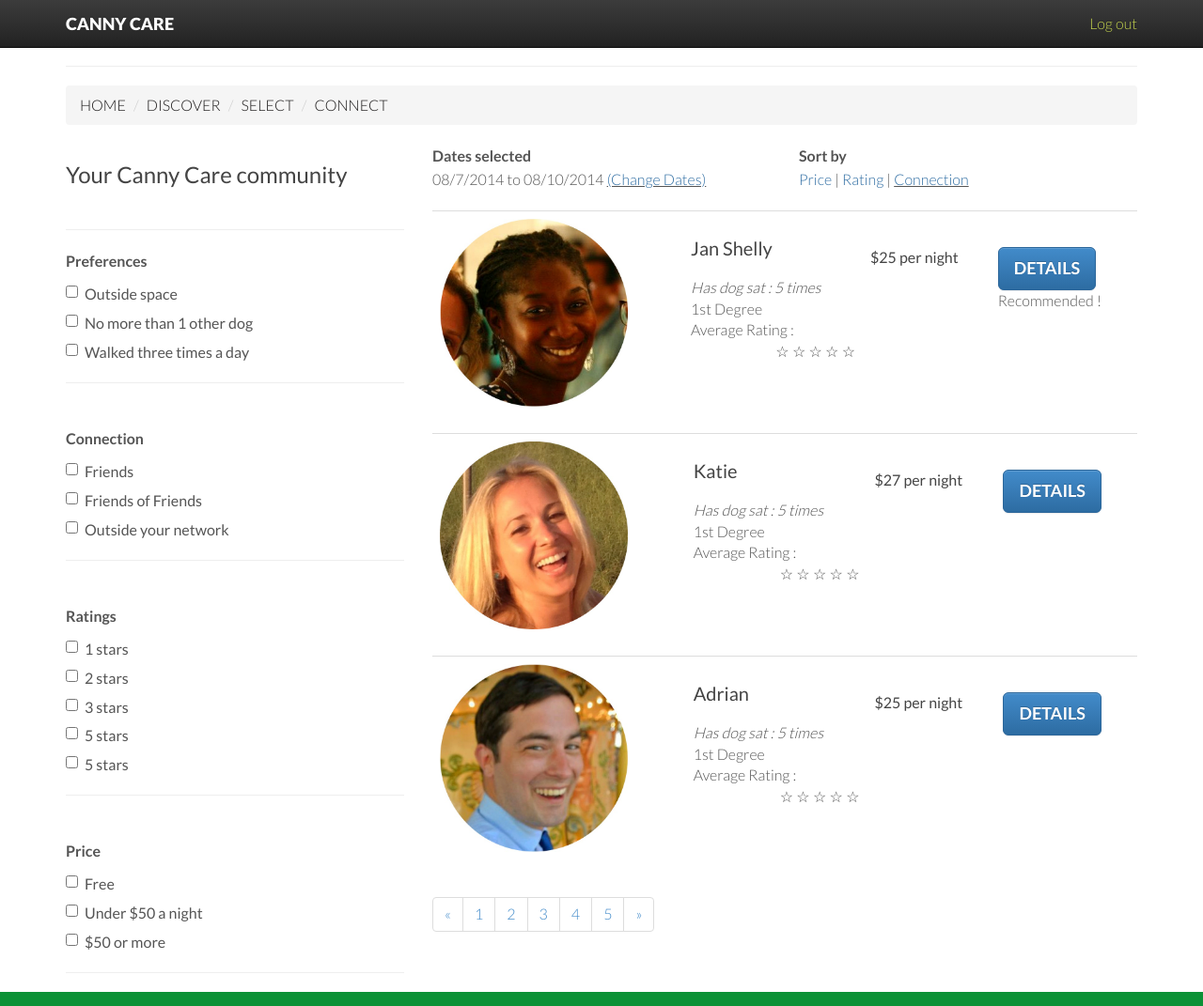
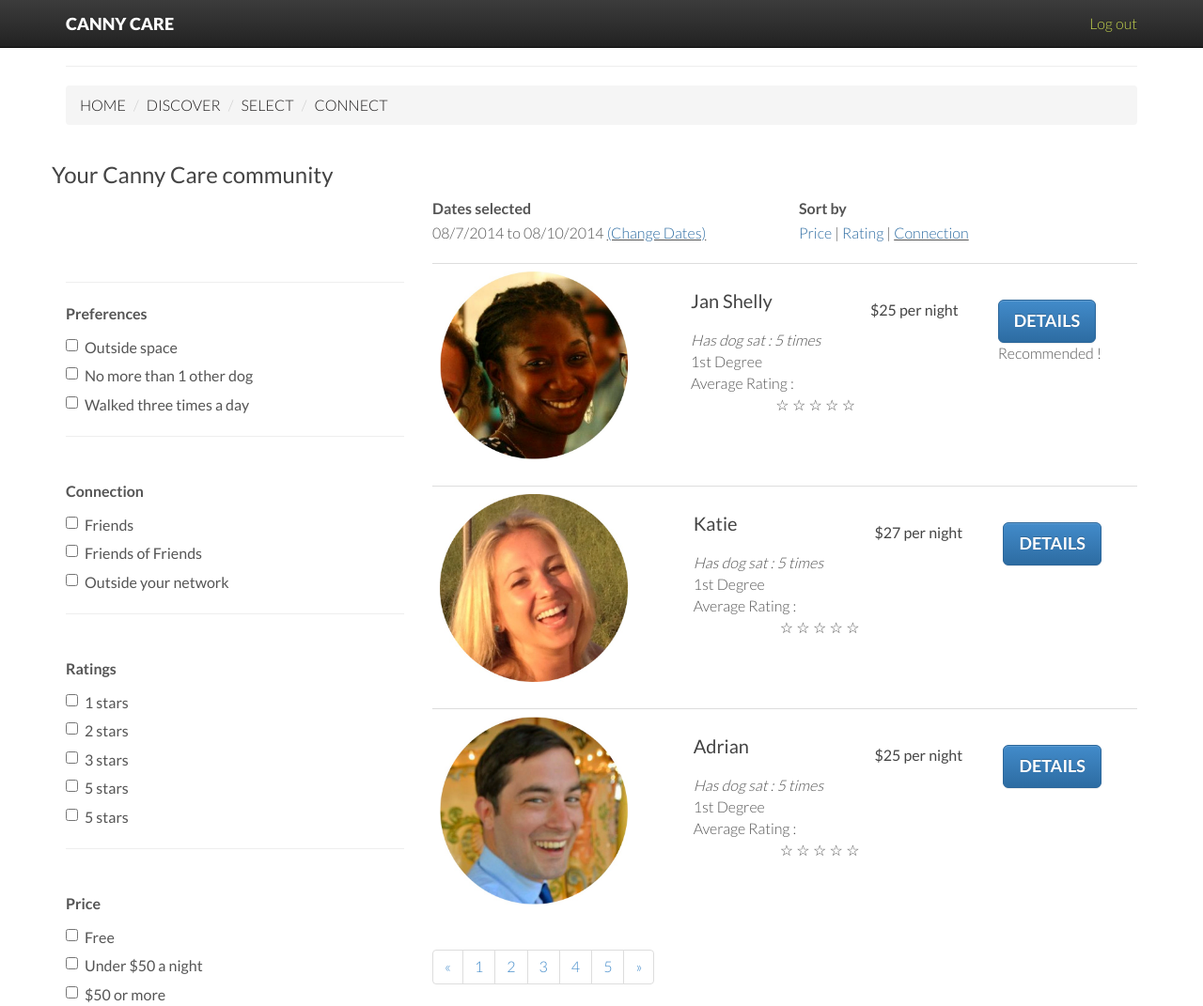
Before and after one commit to tdas/cannycare, a plain HTML site: page search.html in a window 1280 px wide. Shown: the top 1071 px of the page at 94% size. Drawn offline with nearby package versions, Linux system fonts and the light colour scheme.

Commit message:
Update search.html
trying something baout rows

```diff
--- a/search.html
+++ b/search.html
@@ -68,10 +68,10 @@
 
 
   </ol>
-
+<div class="row">
+			<h3> Your Canny Care community</h3></div>
 			<div class="row">
 			<div id="" class="col-lg-4">
-			<h3> Your Canny Care community</h3>
 			</div>
 
 
```
